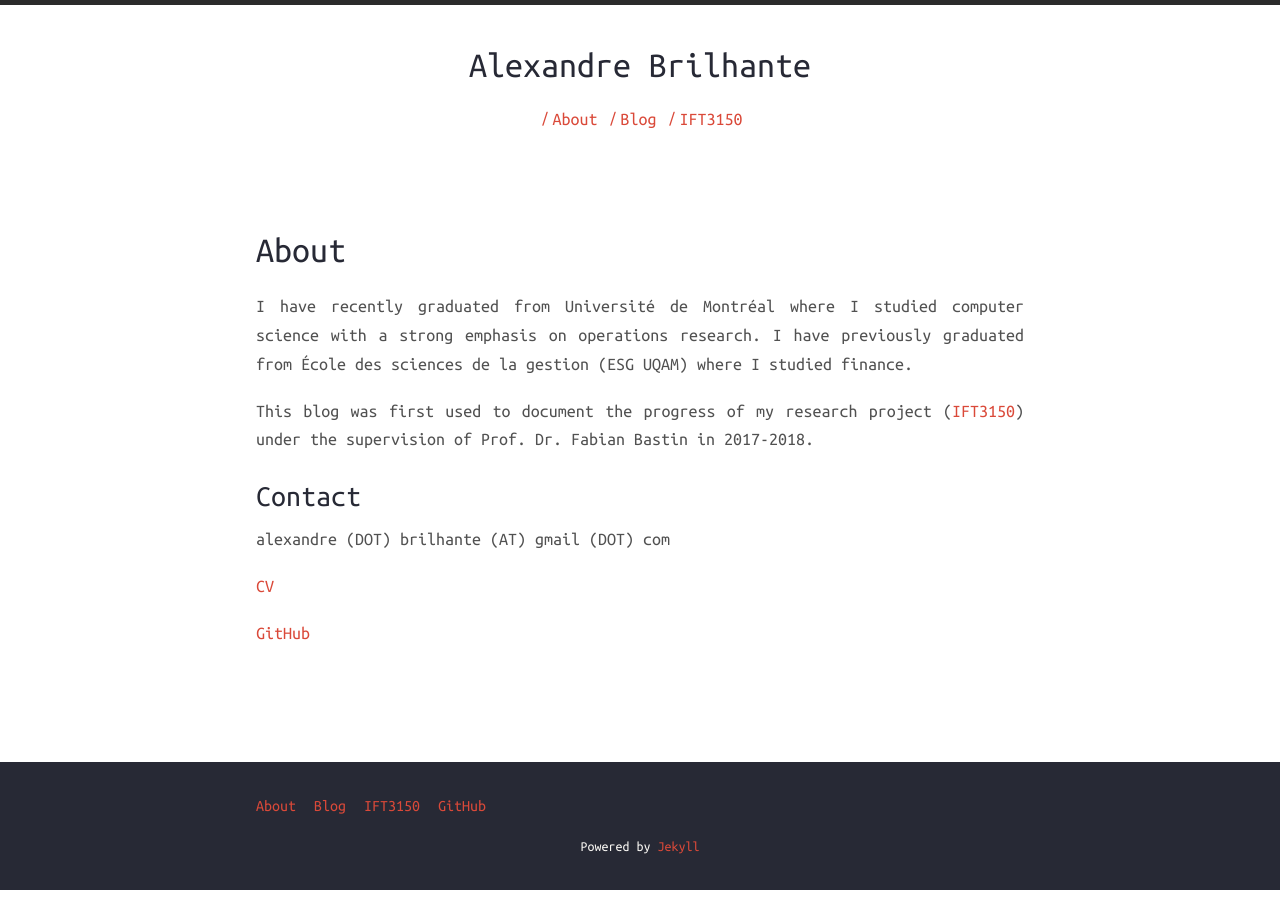
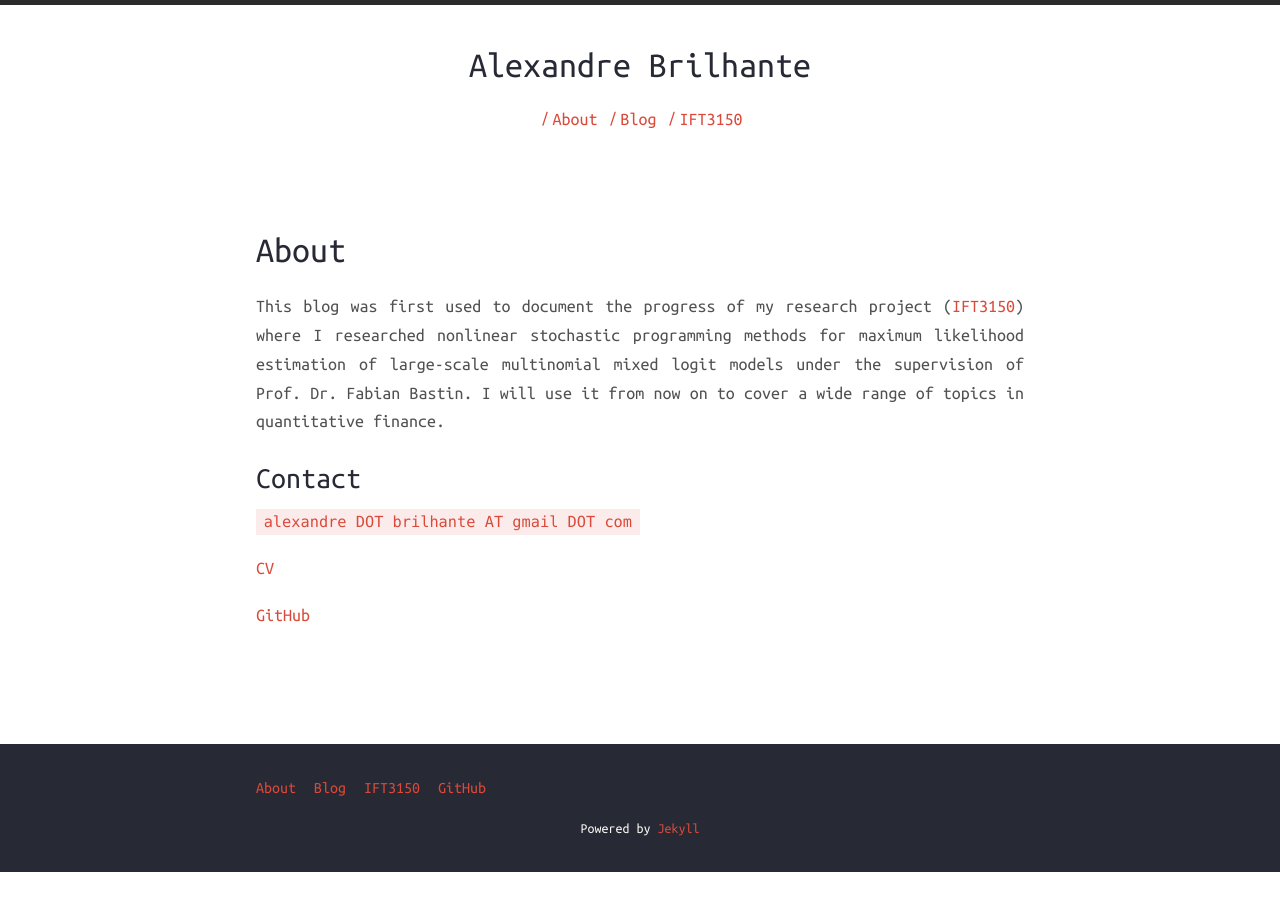
Before and after one commit to brilhana/brilhana.github.io, a Jekyll site: the page built from about.md, in a window 1280 px wide. Built offline with Jekyll 4.4.1, drawn with Linux system fonts in a browser that asks for light colours; nearby versions of some CDN libraries.

Commit message:
Edited about.

```diff
--- a/about.md
+++ b/about.md
@@ -4,12 +4,10 @@ title: About
 permalink: /about/
 ---
 
-I have recently graduated from Université de Montréal where I studied computer science with a strong emphasis on operations research. I have previously graduated from École des sciences de la gestion (ESG UQAM) where I studied finance.
-
-This blog was first used to document the progress of my research project ([IFT3150](http://brilhana.github.io/IFT3150/)) under the supervision of Prof. Dr. Fabian Bastin in 2017-2018.
+This blog was first used to document the progress of my research project ([IFT3150](http://brilhana.github.io/IFT3150/)) where I researched nonlinear stochastic programming methods for maximum likelihood estimation of large-scale multinomial mixed logit models under the supervision of Prof. Dr. Fabian Bastin. I will use it from now on to cover a wide range of topics in quantitative finance.
 
 ### Contact
-alexandre (DOT) brilhante (AT) gmail (DOT) com
+`alexandre DOT brilhante AT gmail DOT com`
 
 [CV](http://brilhana.github.io/assets/AlexandreBrilhanteCV.pdf)
 
```
Also changed, not shown: 5 other files.
